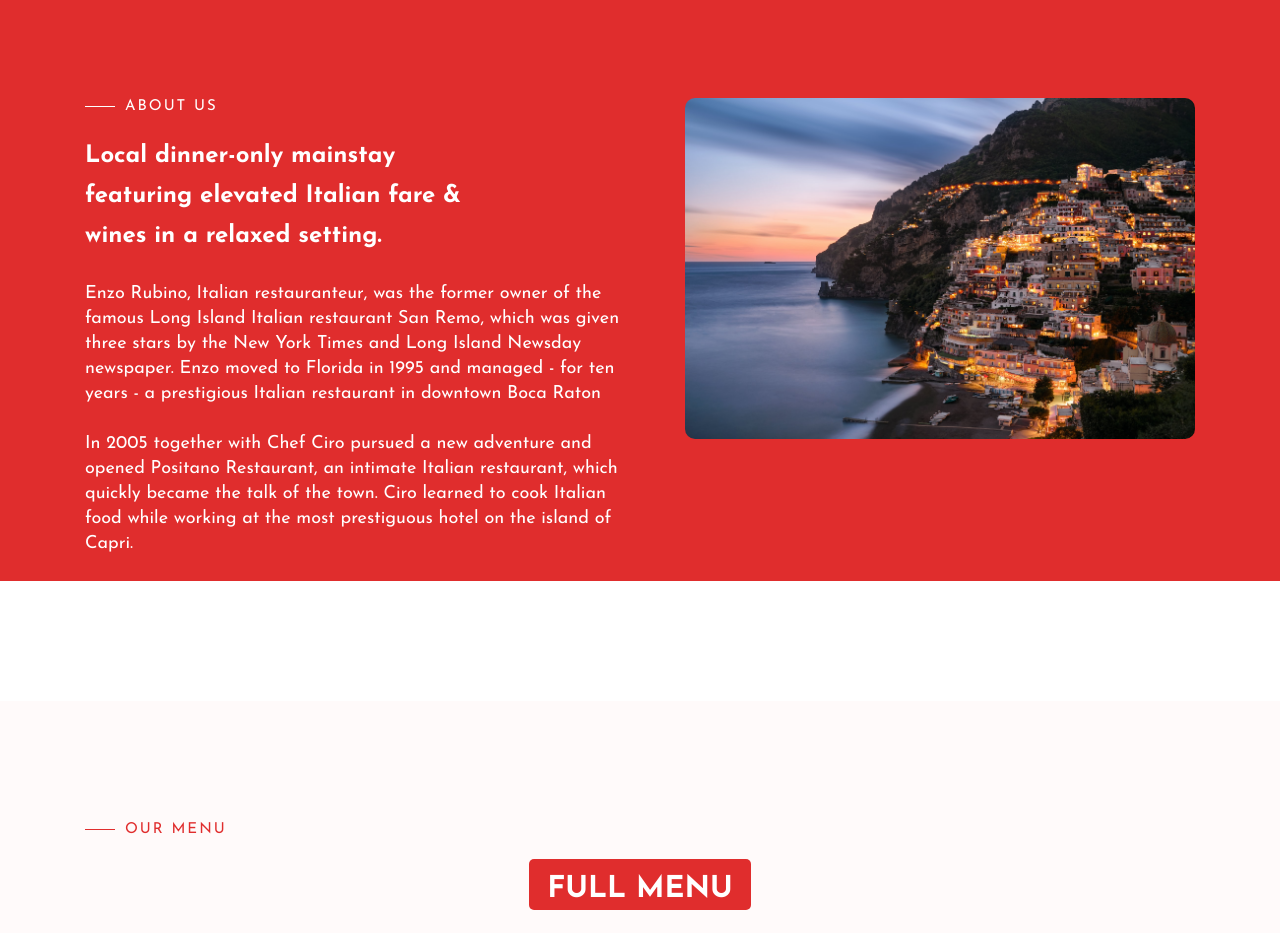
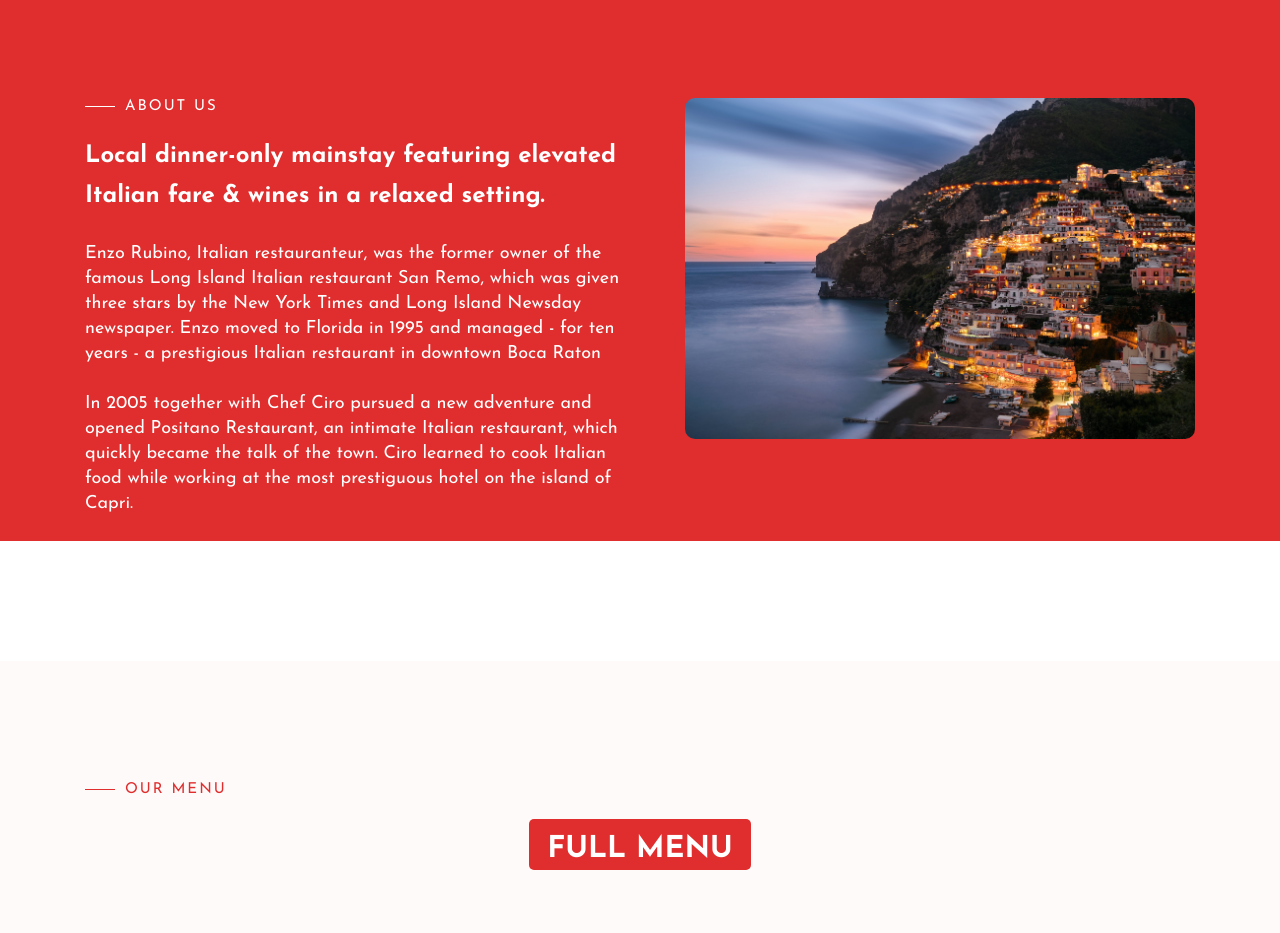
Before and after one commit to rdabrusco/positano, a plain HTML site: page index.html in a window 1280 px wide. Shown: the part 802-1735 px from the top of the page. Drawn offline with Linux system fonts and the light colour scheme.

Commit message:
remove padding-right on about section header

```diff
--- a/assets/css/style.css
+++ b/assets/css/style.css
@@ -924,7 +924,6 @@ about
 }
 
 #about .section-heading h2 {
-  padding-right: 120px;
   font-size: 24px;
 }
 
```
